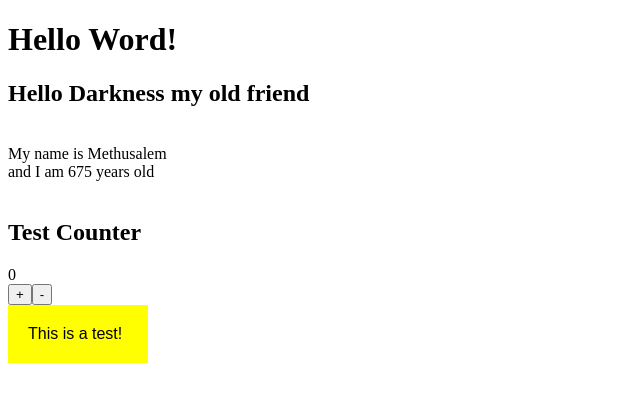
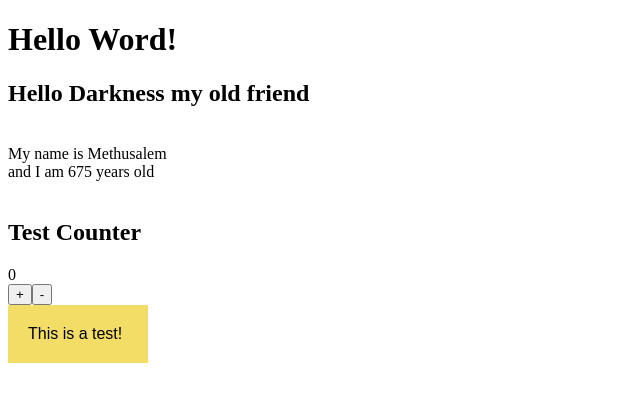
Before and after one commit to Overcook3265/react-random-color-generator, a React app: page / in a window 1280 px wide. Shown: the top 402 px of the page, without its empty margins (0-640 px from the left). Built offline with nearby package versions, Linux system fonts and the light colour scheme.

Commit message:
Add color randomization to div element

```diff
--- a/src/App.js
+++ b/src/App.js
@@ -1,9 +1,11 @@
-import logo from './logo.svg';
+import randomColor from 'randomcolor';
+import { useState } from 'react';
 import TestComponent from './TestComponent';
 import TestCounter from './TestCounter';
 import TestProp from './TestProp';
 
 export default function App() {
+  const rCol = randomColor();
   return (
     <>
       <h1>Hello Word!</h1>
@@ -14,9 +16,10 @@ export default function App() {
       <h2>Test Counter</h2>
       <TestCounter />
       <br />
+      {/*Create div element and style it*/}
       <div
         style={{
-          backgroundColor: 'yellow',
+          backgroundColor: rCol,
           fontFamily: 'sans-serif',
           padding: 20,
           maxWidth: 100,
@@ -24,6 +27,7 @@ export default function App() {
       >
         This is a test!
       </div>
+      <br />
     </>
   );
 }
```
